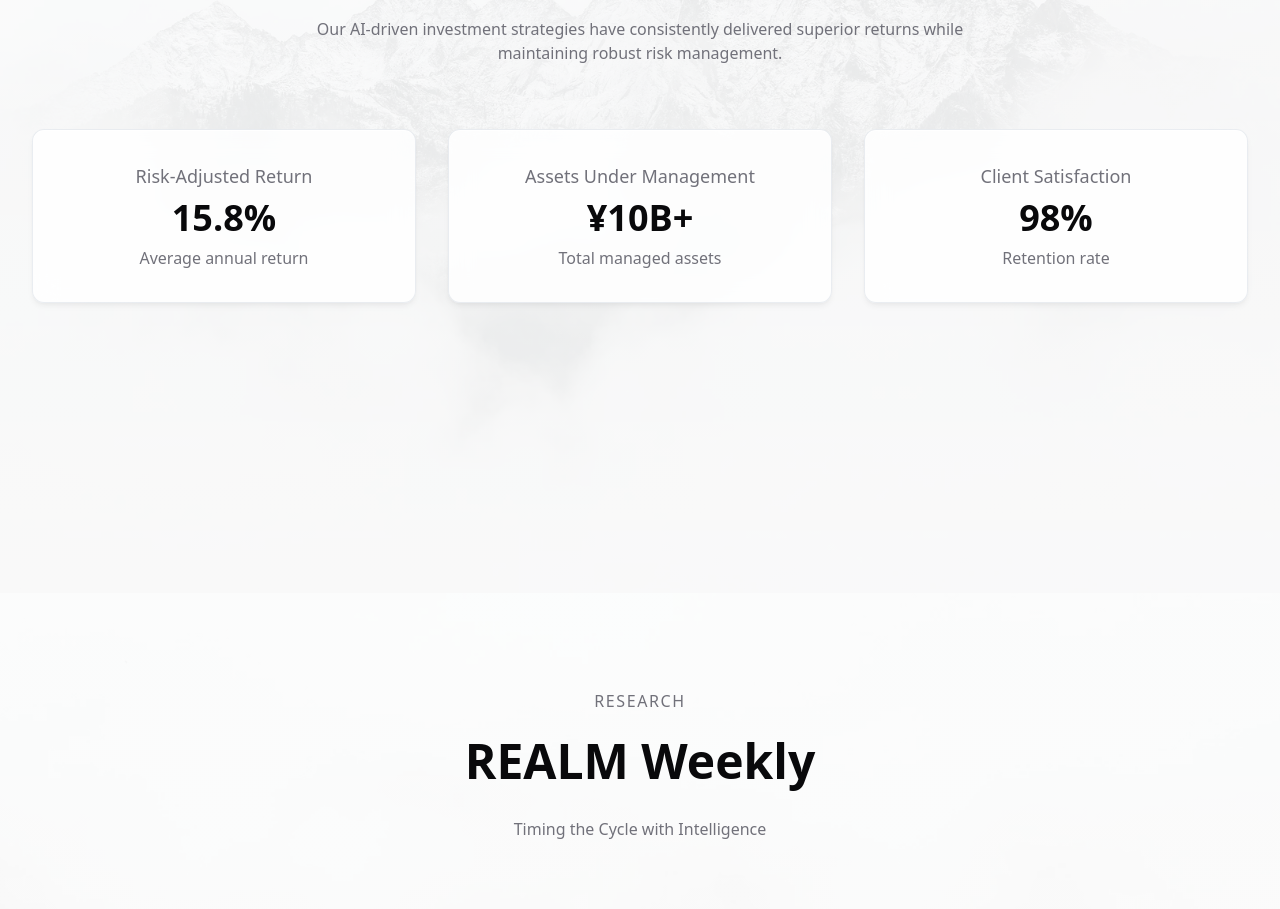
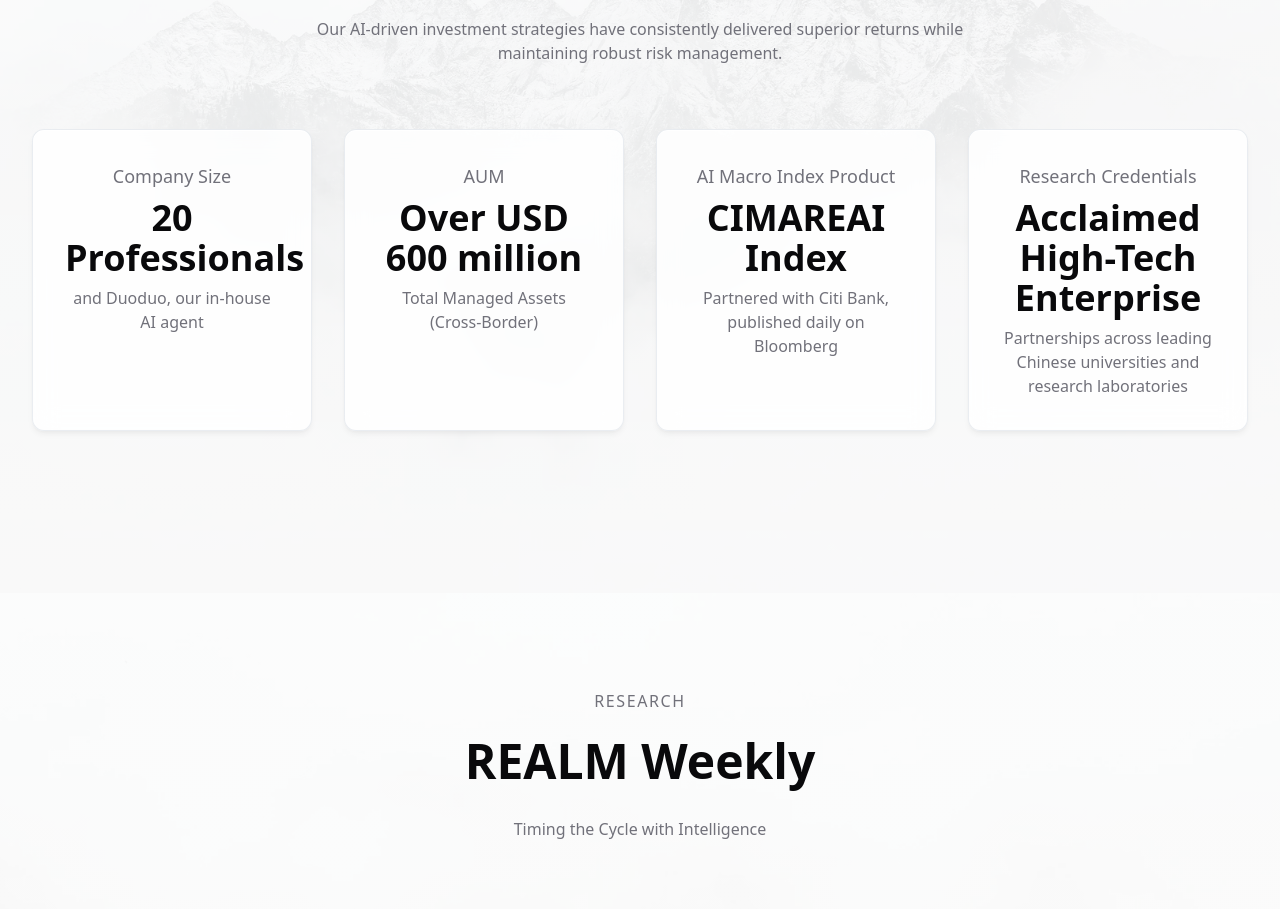
Before and after one commit to platx-ai/platx-ai.github.io, a React (Vite) app: page / in a window 1280 px wide. Shown: the part 3220-4129 px from the top of the page. Built offline with nearby package versions, Linux system fonts and the light colour scheme.

Commit message:
feat: update performance metrics and grid layout
Update company performance metrics content and change grid layout from 3 to 4 columns for better display.

```diff
--- a/content/performance/index.md
+++ b/content/performance/index.md
@@ -4,13 +4,16 @@
 background: "/_shared/backgrounds/20250923-111908.webp"
 description: "Our AI-driven investment strategies have consistently delivered superior returns while maintaining robust risk management."
 metrics:
-  - title: "Risk-Adjusted Return"
-    value: "15.8%"
-    description: "Average annual return"
-  - title: "Assets Under Management"
-    value: "¥10B+"
-    description: "Total managed assets"
-  - title: "Client Satisfaction"
-    value: "98%"
-    description: "Retention rate"
+  - title: "Company Size"
+    value: "20 Professionals"
+    description: "and Duoduo, our in-house AI agent"
+  - title: "AUM"
+    value: "Over USD 600 million"
+    description: "Total Managed Assets (Cross-Border)"
+  - title: "AI Macro Index Product"
+    value: "CIMAREAI Index"
+    description: "Partnered with Citi Bank, published daily on Bloomberg"
+  - title: "Research Credentials"
+    value: "Acclaimed High-Tech Enterprise"
+    description: "Partnerships across leading Chinese universities and research laboratories"
 ---
--- a/src/components/sections/DynamicSection.tsx
+++ b/src/components/sections/DynamicSection.tsx
@@ -459,7 +459,7 @@
     }
 
     if (contentUtils.hasMetrics(frontmatter)) {
-      return <div className="grid grid-cols-1 md:grid-cols-3 gap-8">{renderMetrics(frontmatter.metrics)}</div>;
+      return <div className="grid grid-cols-1 md:grid-cols-4 gap-8">{renderMetrics(frontmatter.metrics)}</div>;
     }
 
     // 4) Generic object cards
@@ -514,10 +514,10 @@
         {md && md.trim().length > 0 && (contentUtils.hasFeatures(frontmatter) || contentUtils.hasMetrics(frontmatter)) && (
           <div className="mt-16 space-y-10">
             {contentUtils.hasFeatures(frontmatter) && (
-              <div className="grid grid-cols-1 md:grid-cols-3 gap-8">{renderFeatures(frontmatter.features)}</div>
+              <div className="grid grid-cols-1 md:grid-cols-4 gap-8">{renderFeatures(frontmatter.features)}</div>
             )}
             {contentUtils.hasMetrics(frontmatter) && (
-              <div className="grid grid-cols-1 md:grid-cols-3 gap-8">{renderMetrics(frontmatter.metrics)}</div>
+              <div className="grid grid-cols-1 md:grid-cols-4 lg:grid-cols-4 gap-8">{renderMetrics(frontmatter.metrics)}</div>
             )}
           </div>
         )}
```
